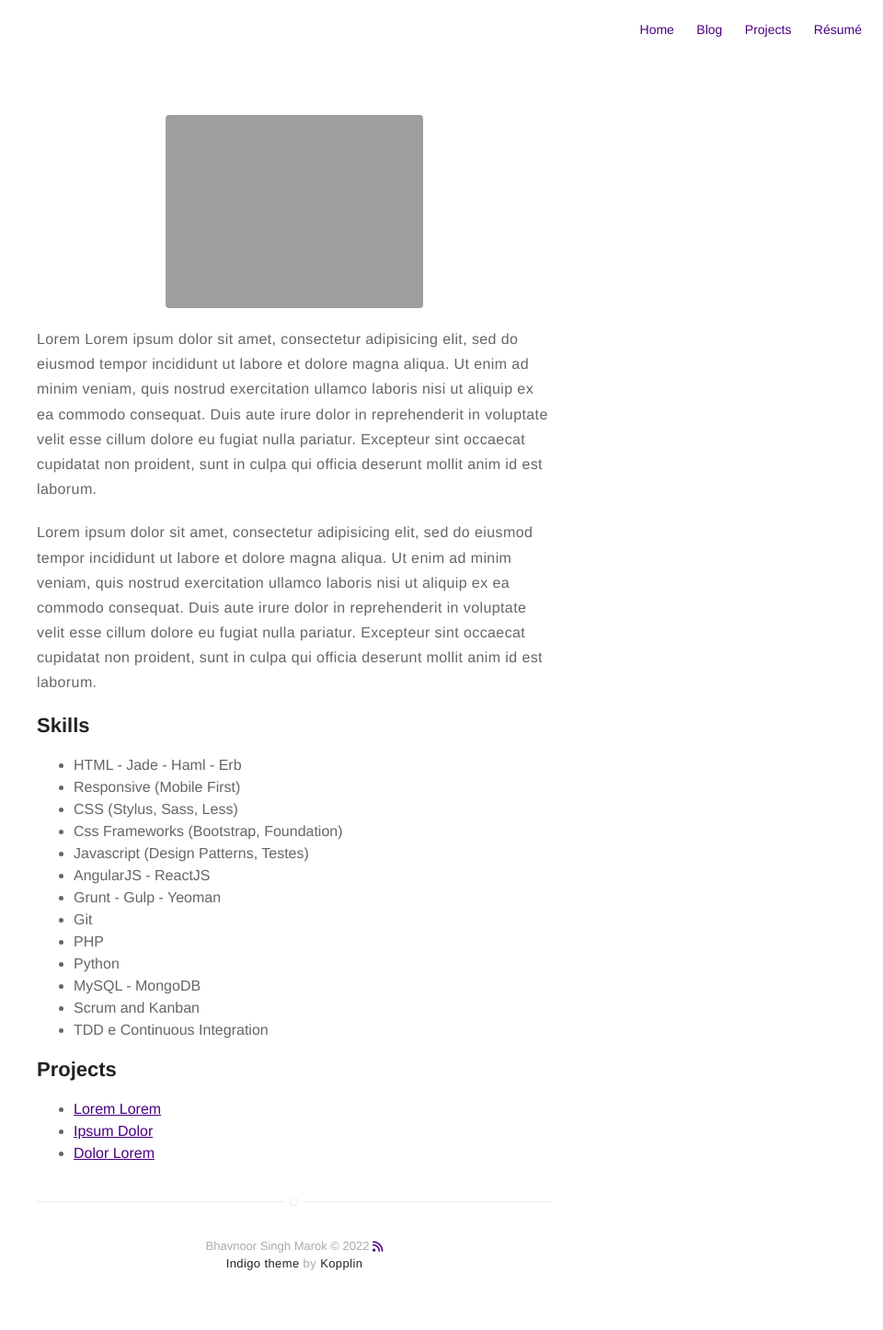
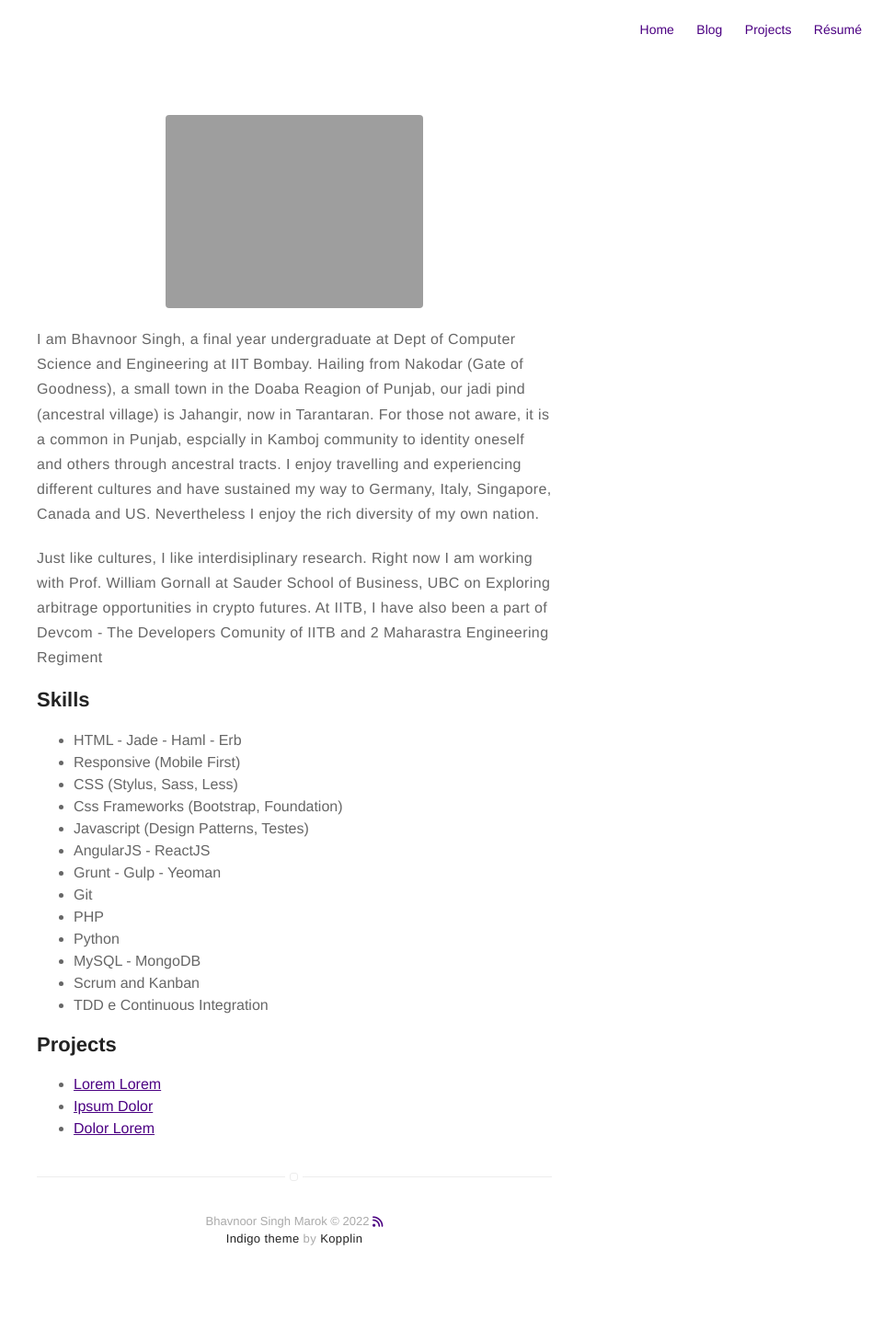
Before and after one commit to bhavnoormarok/me, a Jekyll site: the page built from about.md, in a window 1280 px wide. Shown: the whole page at 92% size, without its empty margins (320-1280 px from the left). Built offline with Jekyll 4.4.1, drawn with Linux system fonts in a browser that asks for light colours; nearby versions of some CDN libraries; after the commit the page ends 1418 px from its top, so only the background shows below that.

Commit message:
Update about.md

```diff
--- a/about.md
+++ b/about.md
@@ -4,19 +4,9 @@ layout: page
 ---
 ![Profile Image]({% if site.external-image %}{{ site.picture }}{% else %}{{ site.url }}/{{ site.picture }}{% endif %})
 
-<p>Lorem Lorem ipsum dolor sit amet, consectetur adipisicing elit, sed do eiusmod
-tempor incididunt ut labore et dolore magna aliqua. Ut enim ad minim veniam,
-quis nostrud exercitation ullamco laboris nisi ut aliquip ex ea commodo
-consequat. Duis aute irure dolor in reprehenderit in voluptate velit esse
-cillum dolore eu fugiat nulla pariatur. Excepteur sint occaecat cupidatat non
-proident, sunt in culpa qui officia deserunt mollit anim id est laborum.</p>
+<p>I am Bhavnoor Singh, a final year undergraduate at Dept of Computer Science and Engineering at IIT Bombay. Hailing from Nakodar (Gate of Goodness), a small town in the Doaba Reagion of Punjab, our jadi pind (ancestral village) is Jahangir, now in Tarantaran. For those not aware, it is a common in Punjab, espcially in Kamboj community to identity oneself and others through ancestral tracts. I enjoy travelling and experiencing different cultures and have sustained my way to Germany, Italy, Singapore, Canada and US. Nevertheless I enjoy the rich diversity of my own nation. </p>
 
-<p>Lorem ipsum dolor sit amet, consectetur adipisicing elit, sed do eiusmod
-tempor incididunt ut labore et dolore magna aliqua. Ut enim ad minim veniam,
-quis nostrud exercitation ullamco laboris nisi ut aliquip ex ea commodo
-consequat. Duis aute irure dolor in reprehenderit in voluptate velit esse
-cillum dolore eu fugiat nulla pariatur. Excepteur sint occaecat cupidatat non
-proident, sunt in culpa qui officia deserunt mollit anim id est laborum.</p>
+<p>Just like cultures, I like interdisiplinary research. Right now I am working with Prof. William Gornall at Sauder School of Business, UBC on Exploring arbitrage opportunities in crypto futures. At IITB, I have also been a part of Devcom - The Developers Comunity of IITB and 2 Maharastra Engineering Regiment</p>
 
 <h2>Skills</h2>
 
```
